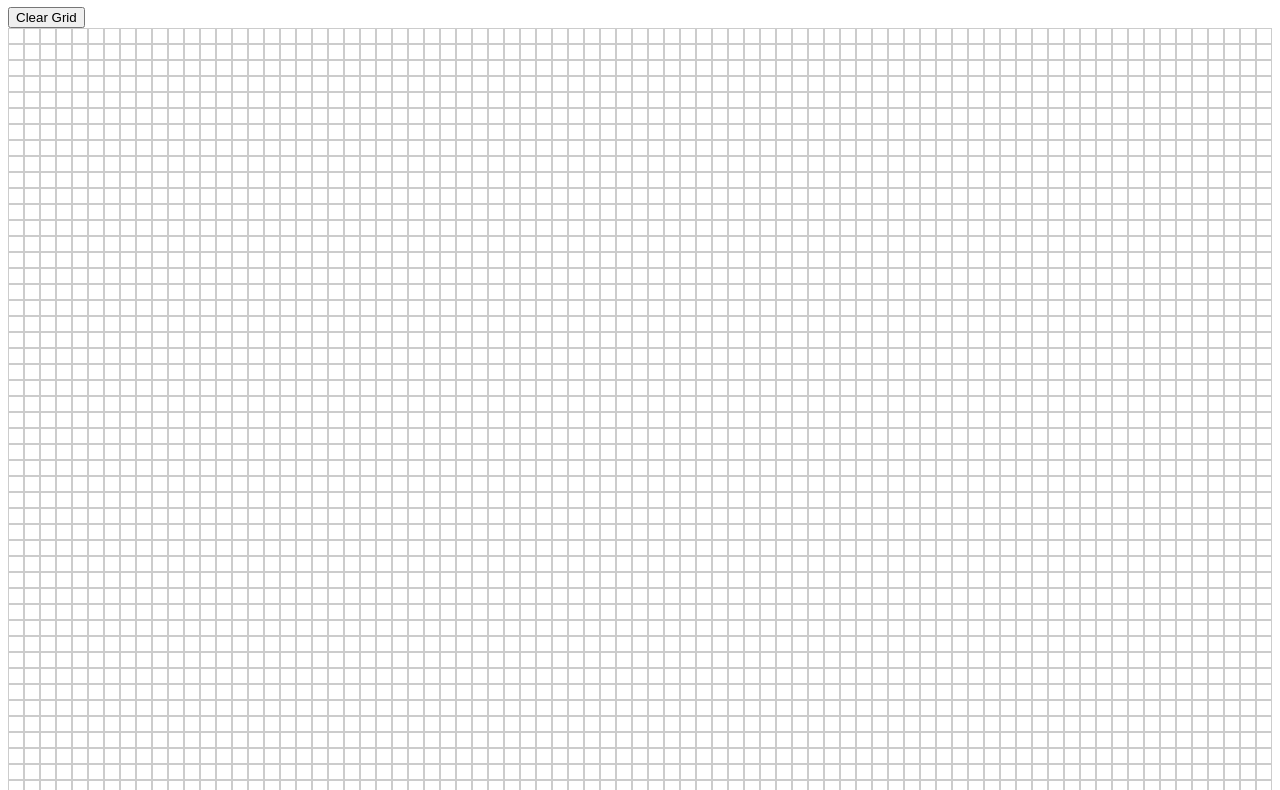
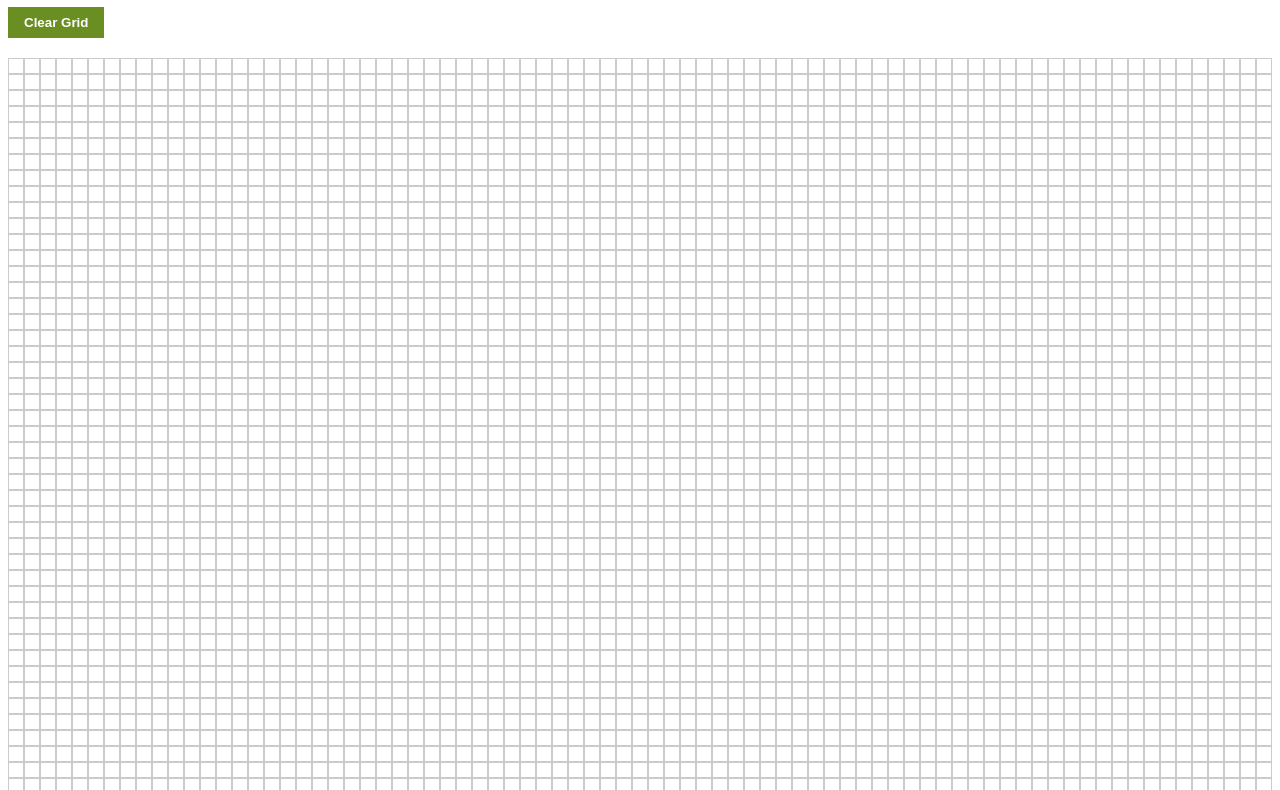
Before and after one commit to abongsjoel/Etch-A-Sketch, a plain HTML site: page index.html in a window 1280 px wide. Shown: the part 73-863 px from the top of the page. Drawn offline with Linux system fonts and the light colour scheme.

Commit message:
Style the button

```diff
--- a/index.html
+++ b/index.html
@@ -7,6 +7,20 @@
         #container {
             display: flex;
             flex-wrap: wrap;
+        }
+
+        button {
+            background-color: olivedrab;
+            border: none;
+            margin-bottom: 20px;
+            padding: 8px 16px;
+            color: white;
+            font-weight: bold;
+        }
+
+        button:hover {
+            background-color: palegreen;
+            color: black;
         }
     </style>
     <title>ETCH-A-SKETCH</title>
```
